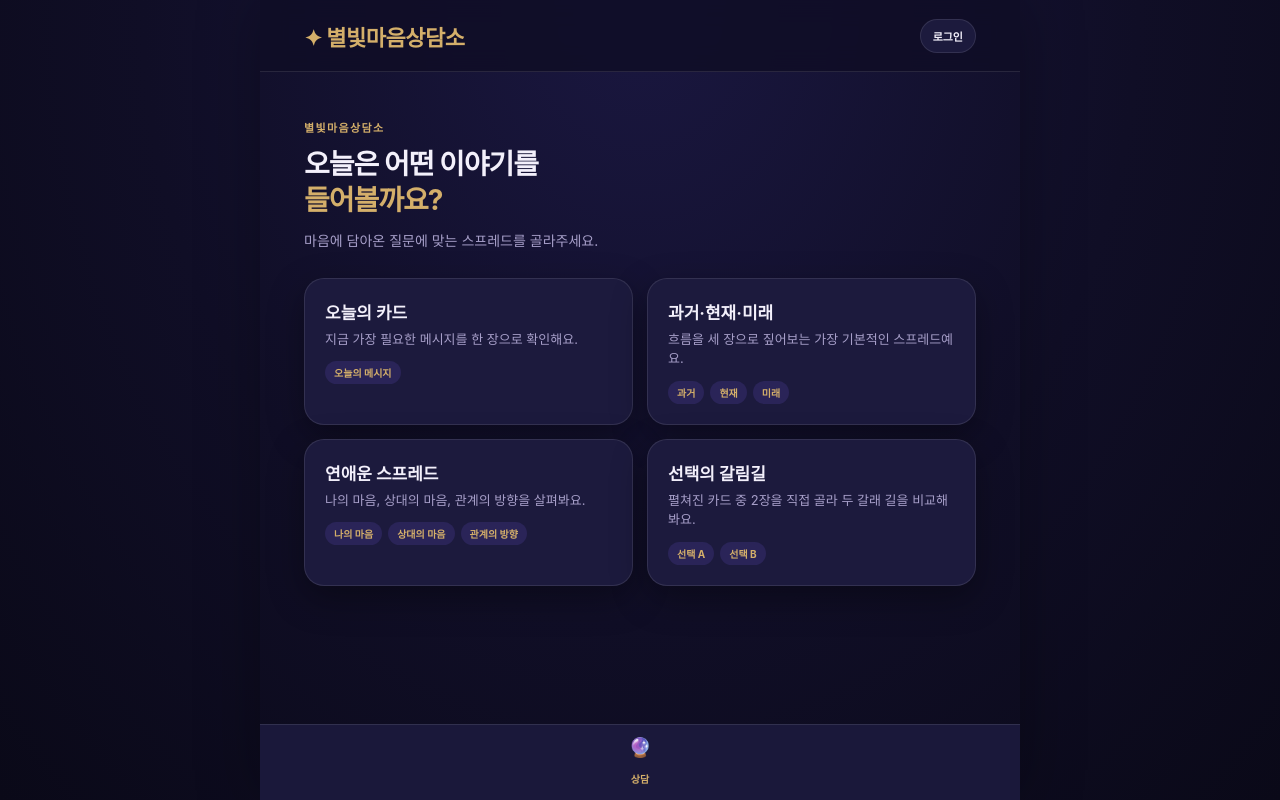
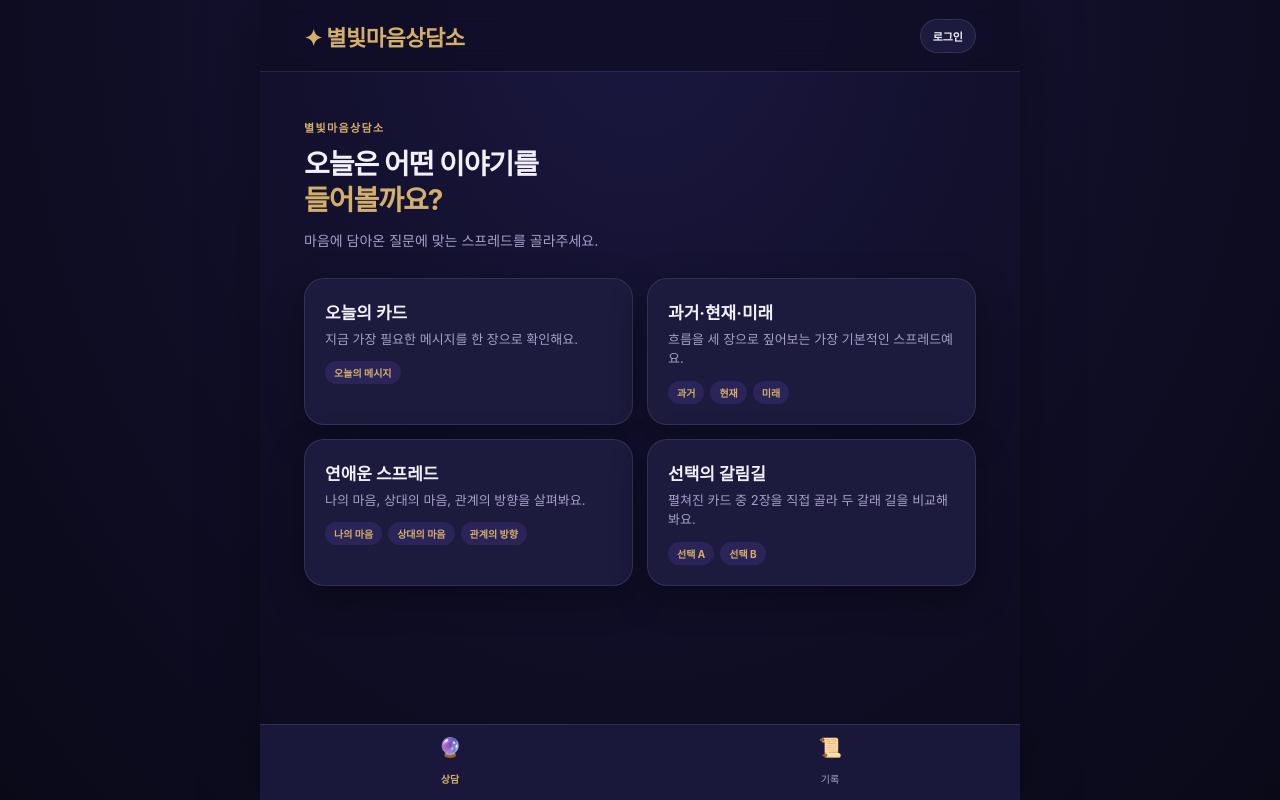
Before and after one commit to suji6838/byeolbit-tarot, a React (Vite) app: page / in a window 1280 px wide. Built offline with nearby package versions, Linux system fonts and the light colour scheme; the HTML template or start-up script is replaced by a standard one.

Commit message:
'기록' 탭은 항상 보이게 하고, 비로그인 상태로 누르면 로그인 화면으로 이동
탭 자체를 숨기는 대신 클릭 시 로그인 여부를 확인해서, 비로그인이면
기록 화면 대신 로그인 모달을 바로 띄우도록 변경.

```diff
--- a/src/App.tsx
+++ b/src/App.tsx
@@ -73,11 +73,12 @@ export default function App() {
         <button className={tab === 'reading' ? 'active' : ''} onClick={() => setTab('reading')}>
           <span>🔮</span>상담
         </button>
-        {member && (
-          <button className={tab === 'history' ? 'active' : ''} onClick={() => setTab('history')}>
-            <span>📜</span>기록
-          </button>
-        )}
+        <button
+          className={tab === 'history' ? 'active' : ''}
+          onClick={() => (member ? setTab('history') : setShowAuth(true))}
+        >
+          <span>📜</span>기록
+        </button>
       </nav>
 
       {showAuth && (
```
